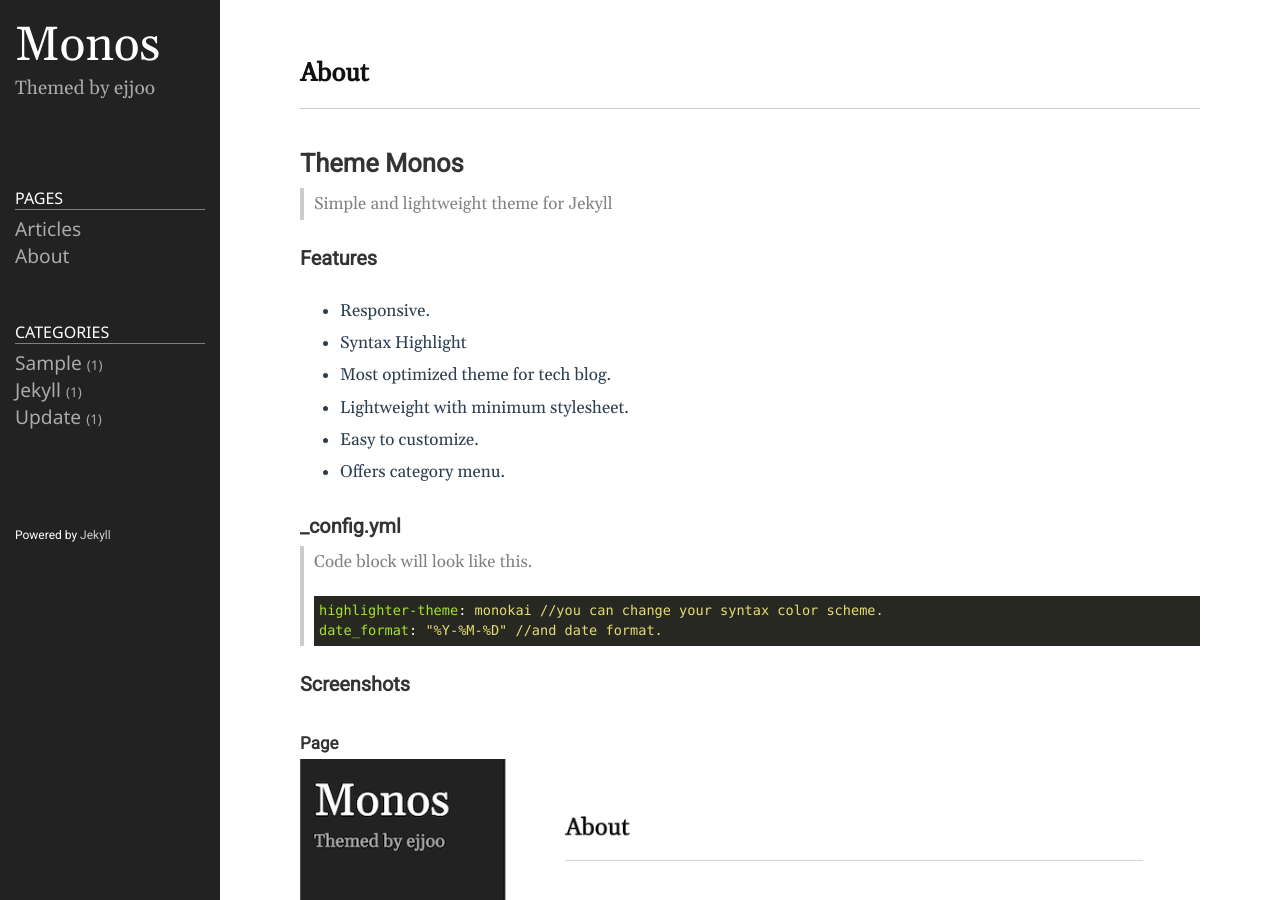
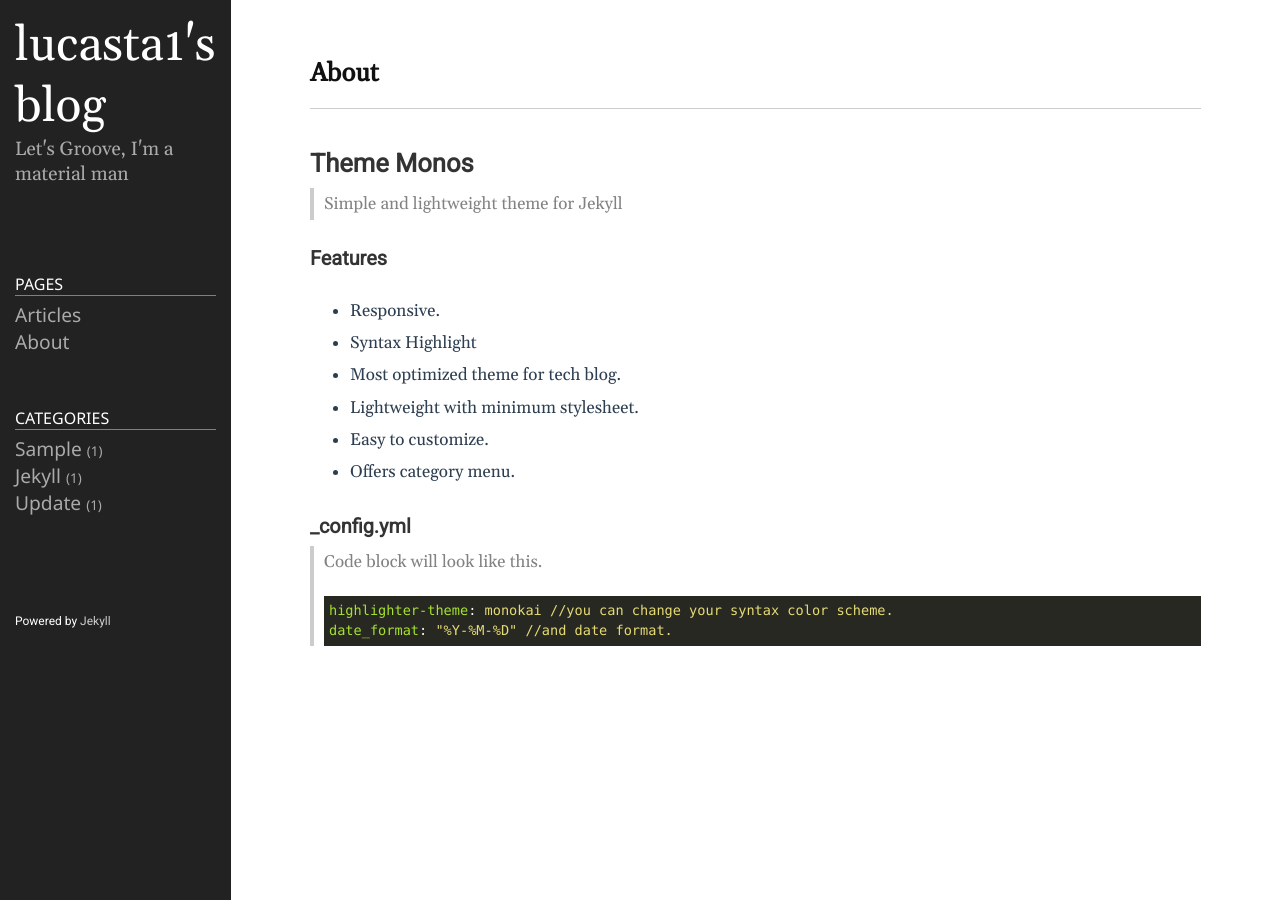
Before and after one commit to lucasta1/lucasta1.github.io, a Jekyll site: the page built from README.md, in a window 1280 px wide and 900 px high. Built offline with Jekyll 4.4.1, drawn with Linux system fonts in a browser that asks for light colours; some of the changed text lies outside the part shown.

Commit message:
design template changed

```diff
--- a/_config.yml
+++ b/_config.yml
@@ -18,13 +18,13 @@
 # You can create any custom variable you would like, and they will be accessible
 # in the templates via {{ site.myvariable }}.
 
-title: Monos
-email: ejjoo7994@gmail.com
+title: lucasta1's blog
+email:
 description: >- # this means to ignore newlines until "baseurl:"
-  Themed by ejjoo
+  Let's Groove, I'm a material man
 # baseurl: "/" # the subpath of your site, e.g. /blog
 # url: "http://ejjoo.github.io" # the base hostname & protocol for your site, e.g. http://example.com
-github_username: ejjoo
+github_username: lucasta1
 highlighter: rouge
 svg:
   optimize: true
```
Also changed, not shown: README.md, public/img/screenshot-1.png (deleted), public/img/screenshot-2.png (deleted), public/img/screenshot-m1.png (deleted), public/img/screenshot-m2.png (deleted).
